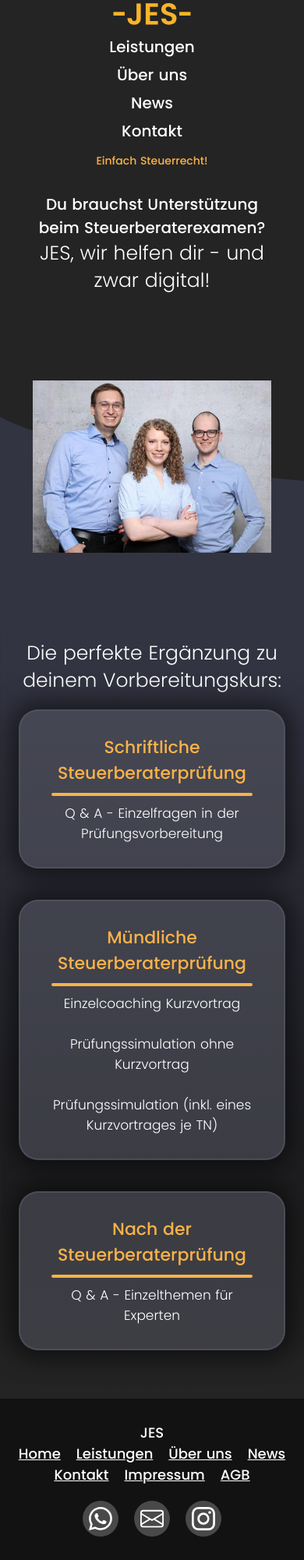
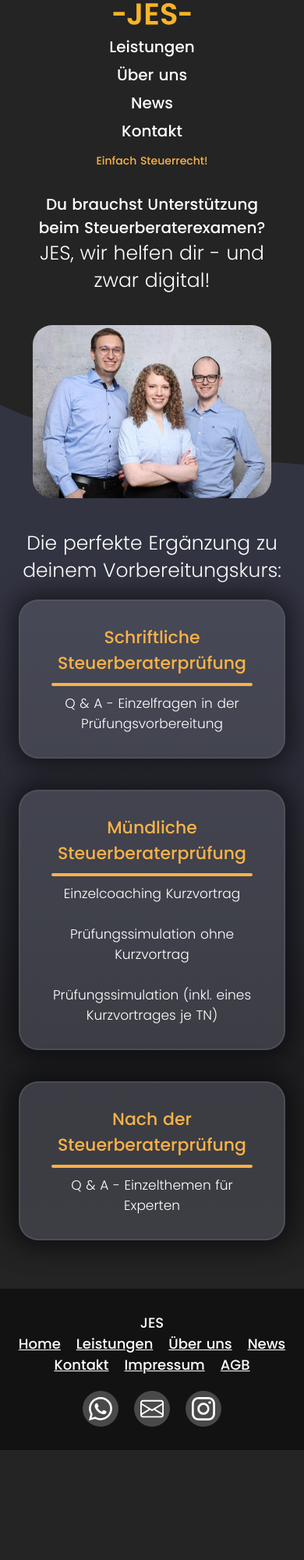
Before and after one commit to Hangman/jespage, a Jekyll site: the page built from index.md, in a window 390 px wide. Shown: the whole page at 78% size. Built offline with Jekyll 4.4.1, drawn with Linux system fonts in a browser that asks for light colours; after the commit the page ends 1860 px from its top, so only the background shows below that.

Commit message:
Better fit of team.jpg on mobile devices
Signed-off-by: Matthias <webmaster@pottgames.de>

```diff
--- a/assets/css/main.css
+++ b/assets/css/main.css
@@ -858,4 +858,11 @@
     height: 30px;
     padding: 10px;
   }
+  .team-image {
+    width: 80%;
+    height: auto;
+    border-radius: 25px;
+    display: block;
+    object-fit: scale-down;
+  }
 }
```
